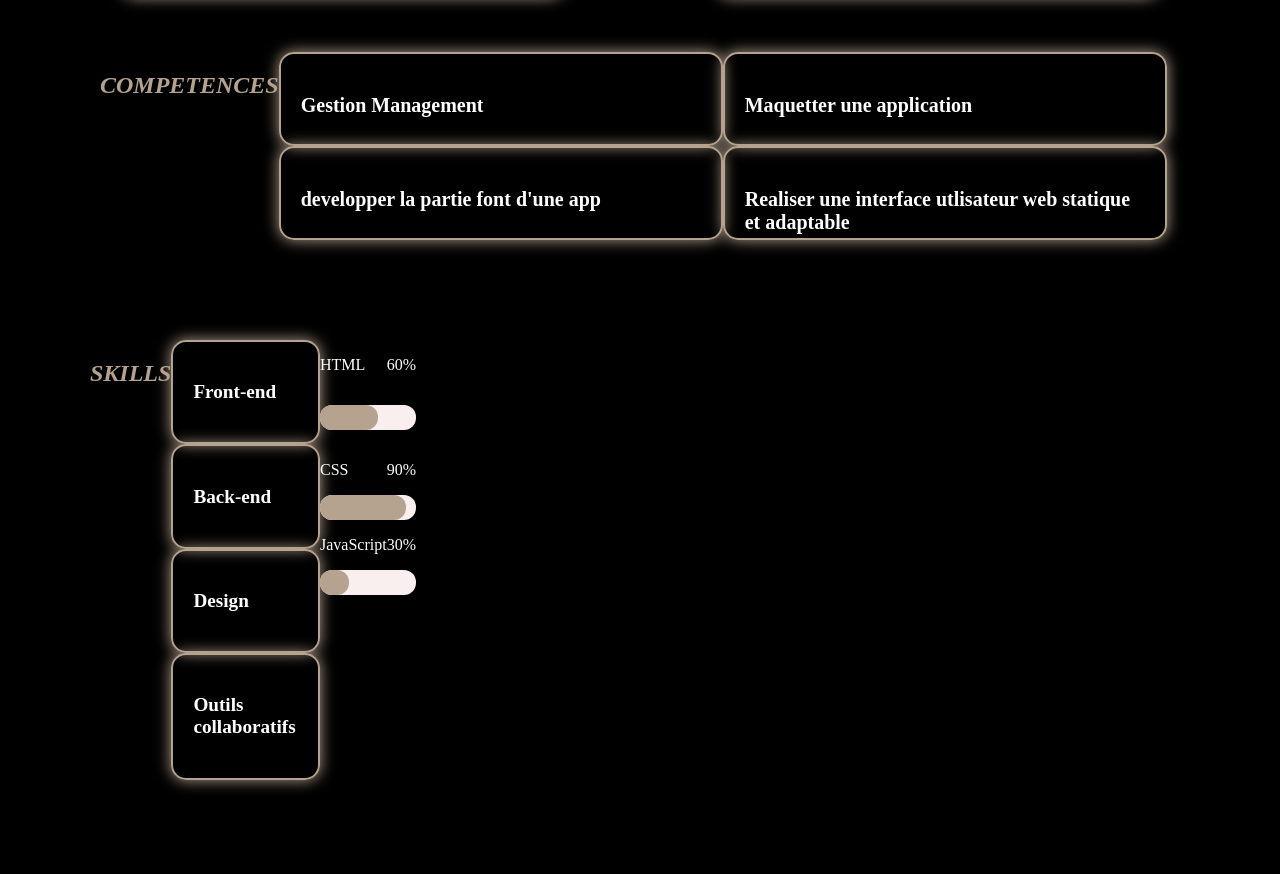
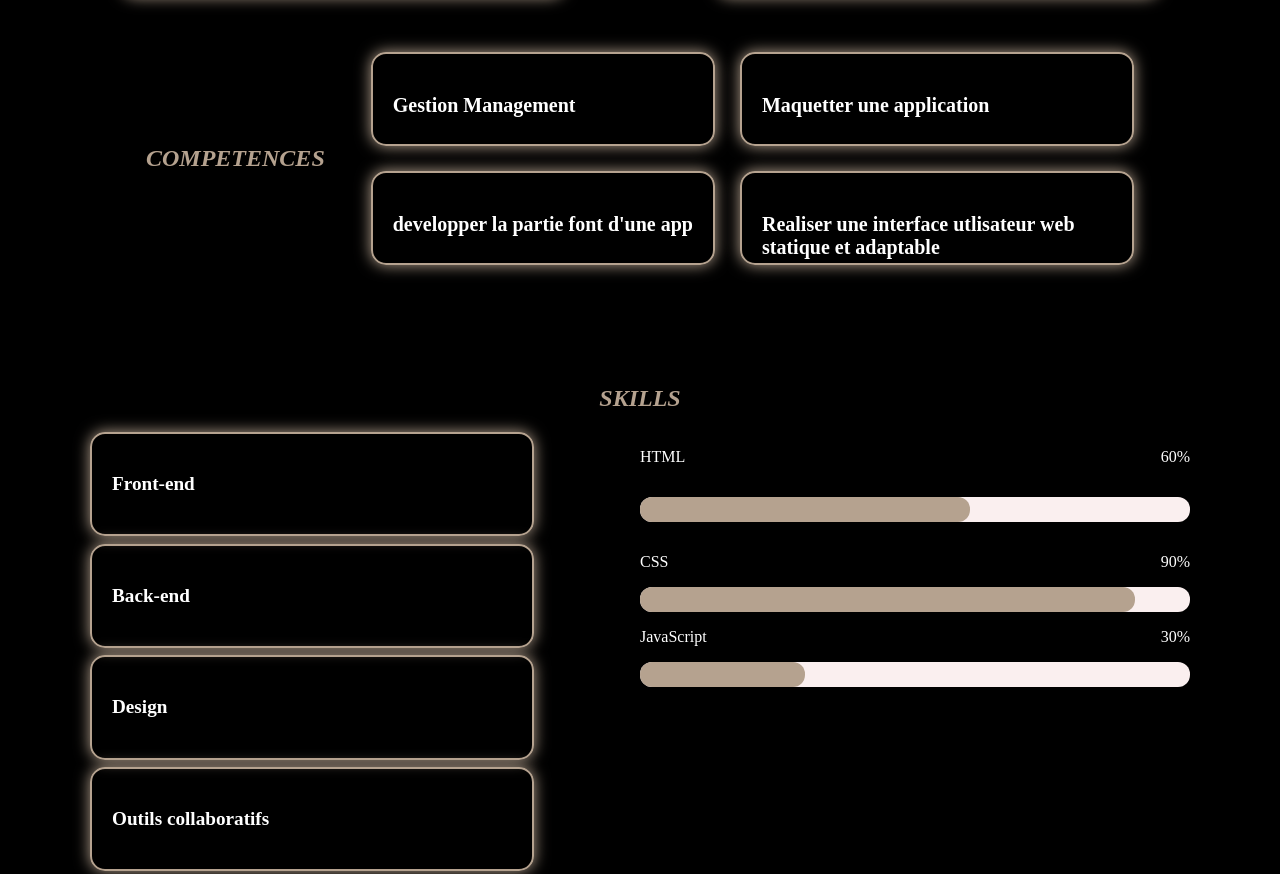
Before and after one commit to Fatoucisse5/portfolio, a plain HTML site: page index.html in a window 1280 px wide. Shown: the part 1460-2334 px from the top of the page. Drawn offline with Linux system fonts and the light colour scheme.

Commit message:
ajout de portfolio

```diff
--- a/assets/css/style.css
+++ b/assets/css/style.css
@@ -34,7 +34,6 @@ h1{
 }
 .nav ul li{
     display: inline;
-    justify-content:space-between;
     padding: 10px;
 
 
@@ -137,46 +136,50 @@ a:hover{
     font-weight:bold ;
     font-size: 20px;
 }
-.cards{
-     display: flex;
-    flex-direction: row;
-    justify-content: space-around;
-
-
-}
-.card{
-    border: 2px solid #b5a28f ;
-    border-radius: 15px;
-    padding: 20px;
-    max-width: 600px;
-    box-shadow: 0 0 15px #b5a28f;
-    height: 50px;
-    width: 400px;
-
-}
 
 
 .section3 {
     padding: 55px;
     display: flex;
     flex-wrap: wrap;
+    justify-content: space-evenly;
+    align-items: center;
+    align-content: center;
+}
+.cards{
+    display: flex;
+    justify-content: space-between;
+    flex-direction: row;
+    gap:25px;
 }
 .gauche{
-    display: column;
+    display: flex;
     justify-content: space-between;
-
-
-    /* height: 50px;
-    width: 400px; */
+    flex-direction: column;
+    gap:25px;
 }
 .droite{
     display: flex;
-    height:50px ;
-    width: 400px;
-    padding: 40px;
     justify-content: space-between;
+    flex-direction: column;
+    gap:25px;
+}
+.card{
+
+    border: 2px solid #b5a28f ;
+    border-radius: 15px;
+    padding: 20px;
+    max-width: 350px;
+    box-shadow: 0 0 15px #b5a28f;
+    height: 50px;
+    /* width: 300px; */
 
 }
+
+
+
+
+
 .card p{
     font-weight:bold ;
     font-size: 20px;
@@ -184,6 +187,7 @@ a:hover{
 .section4{
 padding: 45px;
 display: flex;
+flex-direction: column;
 flex-wrap: wrap;
 
 }
@@ -253,7 +257,9 @@ flex-wrap: wrap;
 .timeline{
     flex-grow: 1;
     display: flex;
+    flex-direction: column;
     flex-wrap: wrap;
+
 }
 
 .html{
--- a/index.html
+++ b/index.html
@@ -59,7 +59,7 @@
             </div>
           </div>
 
-          <div class="right">
+          <div class="droite">
            <div class="card">
              <p>Maquetter une application </p>
            </div>
```
